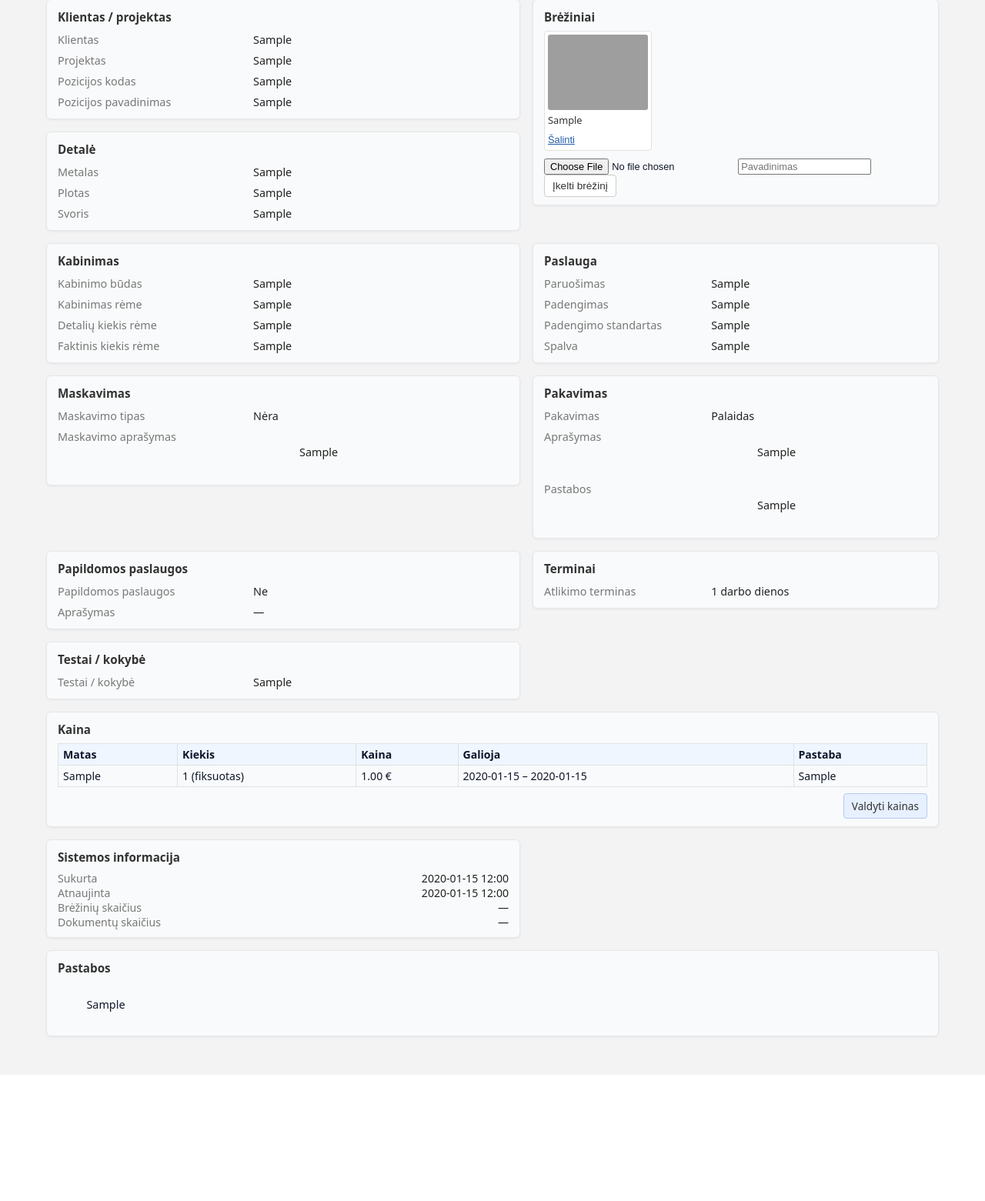
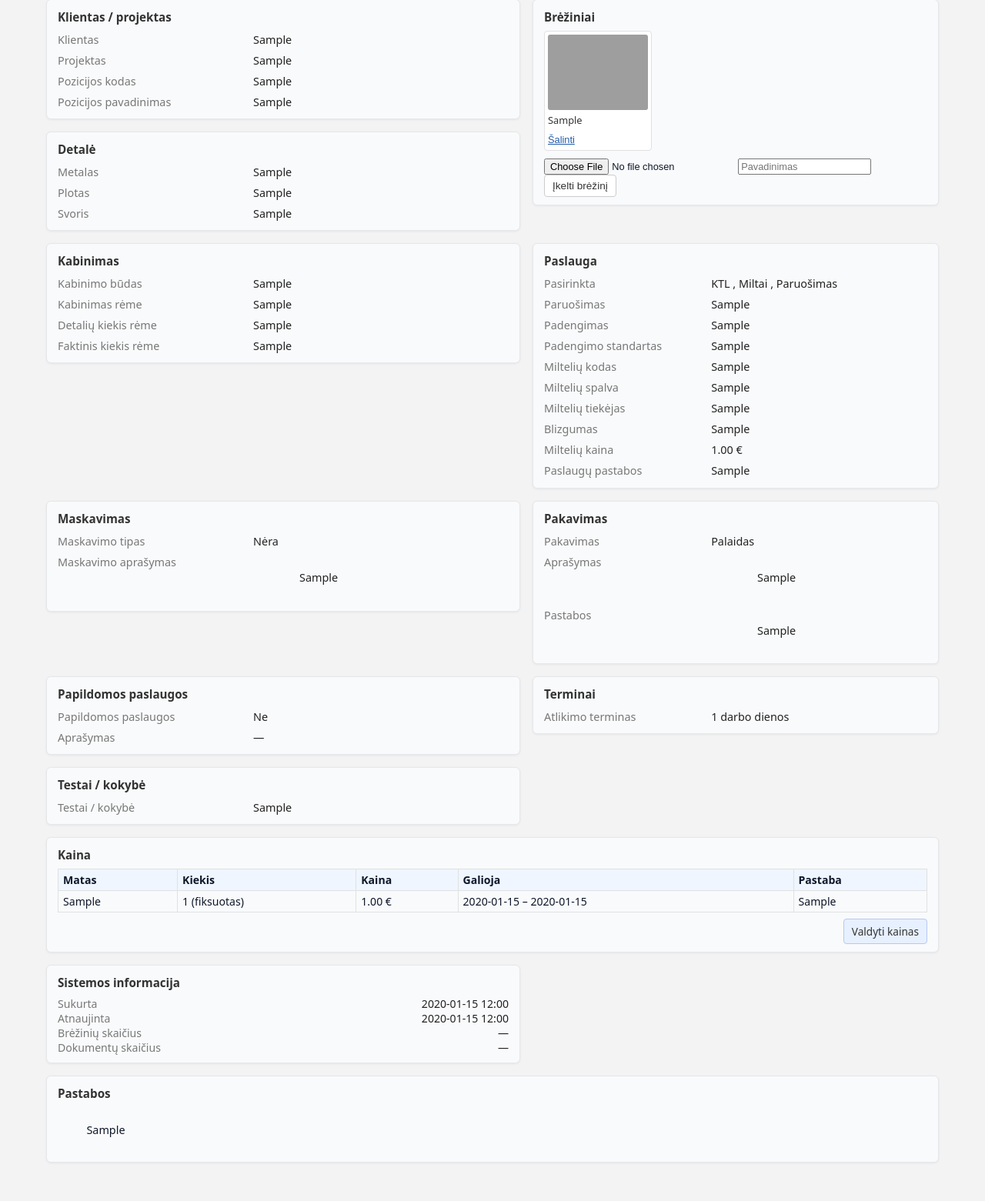
Before and after one commit to raimisbo/Elameta-registras-naujas, a Django app: page /pozicijos/1/ in a window 1280 px wide. Shown: the part 103-1664 px from the top of the page at 77% size. Before the commit the page ends 1453 px from the top, so only its background shows below. Run offline with Django 5.2, Linux system fonts and the light colour scheme; tables that the repository leaves empty hold one stand-in row (values such as "Sample post"); parts of the project's set-up code (start-up, migrations or seed data) failed here and were passed over; grey boxes are pictures that could not be loaded.

Commit message:
12 20 Pataisyta Pozicijos kortele, kad rodytu pilna Paslaugos vaizda, kai yra Miltai

```diff
--- a/pozicijos/templates/pozicijos/detail.html
+++ b/pozicijos/templates/pozicijos/detail.html
@@ -469,22 +469,90 @@
     <section class="poz-card">
       <h2 class="poz-card-title">Paslauga</h2>
       <div class="poz-fields">
+
+        <div class="poz-field-row">
+          <span class="poz-field-label">Pasirinkta</span>
+          <span class="poz-field-value">
+            {% if pozicija.paslauga_ktl or pozicija.paslauga_miltai or pozicija.paslauga_paruosimas %}
+              {% if pozicija.paslauga_ktl %}KTL{% endif %}
+              {% if pozicija.paslauga_miltai %}{% if pozicija.paslauga_ktl %}, {% endif %}Miltai{% endif %}
+              {% if pozicija.paslauga_paruosimas %}
+                {% if pozicija.paslauga_ktl or pozicija.paslauga_miltai %}, {% endif %}Paruošimas
+              {% endif %}
+            {% else %}
+              —
+            {% endif %}
+          </span>
+        </div>
+
         <div class="poz-field-row">
           <span class="poz-field-label">Paruošimas</span>
           <span class="poz-field-value">{{ pozicija.paruosimas|default:"—" }}</span>
         </div>
+
         <div class="poz-field-row">
           <span class="poz-field-label">Padengimas</span>
           <span class="poz-field-value">{{ pozicija.padengimas|default:"—" }}</span>
         </div>
+
         <div class="poz-field-row">
           <span class="poz-field-label">Padengimo standartas</span>
           <span class="poz-field-value">{{ pozicija.padengimo_standartas|default:"—" }}</span>
         </div>
+
+        {# Spalva rodoma tik jei NE „Miltai“ (nes formoje ją slepi ir išvalai) #}
+        {% if not pozicija.paslauga_miltai %}
+          <div class="poz-field-row">
+            <span class="poz-field-label">Spalva</span>
+            <span class="poz-field-value">{{ pozicija.spalva|default:"—" }}</span>
+          </div>
+        {% endif %}
+
+        {# Miltų subblokas detail'e – rodom tik jei pasirinkta „Miltai“ #}
+        {% if pozicija.paslauga_miltai %}
+          <div class="poz-field-row">
+            <span class="poz-field-label">Miltelių kodas</span>
+            <span class="poz-field-value">{{ pozicija.miltu_kodas|default:"—" }}</span>
+          </div>
+
+          <div class="poz-field-row">
+            <span class="poz-field-label">Miltelių spalva</span>
+            <span class="poz-field-value">{{ pozicija.miltu_spalva|default:"—" }}</span>
+          </div>
+
+          <div class="poz-field-row">
+            <span class="poz-field-label">Miltelių tiekėjas</span>
+            <span class="poz-field-value">{{ pozicija.miltu_tiekejas|default:"—" }}</span>
+          </div>
+
+          <div class="poz-field-row">
+            <span class="poz-field-label">Blizgumas</span>
+            <span class="poz-field-value">{{ pozicija.miltu_blizgumas|default:"—" }}</span>
+          </div>
+
+          <div class="poz-field-row">
+            <span class="poz-field-label">Miltelių kaina</span>
+            <span class="poz-field-value">
+              {% if pozicija.miltu_kaina is not None %}
+                {{ pozicija.miltu_kaina }} €
+              {% else %}
+                —
+              {% endif %}
+            </span>
+          </div>
+        {% endif %}
+
         <div class="poz-field-row">
-          <span class="poz-field-label">Spalva</span>
-          <span class="poz-field-value">{{ pozicija.spalva|default:"—" }}</span>
+          <span class="poz-field-label">Paslaugų pastabos</span>
+          <span class="poz-field-value">
+            {% if pozicija.paslaugu_pastabos %}
+              <div class="poz-notes-text">{{ pozicija.paslaugu_pastabos|linebreaksbr }}</div>
+            {% else %}
+              —
+            {% endif %}
+          </span>
         </div>
+
       </div>
     </section>
 
```
